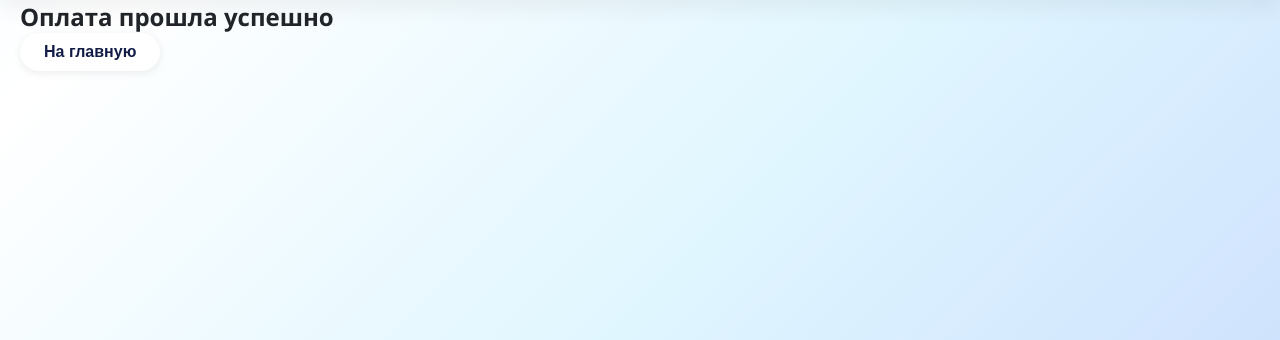
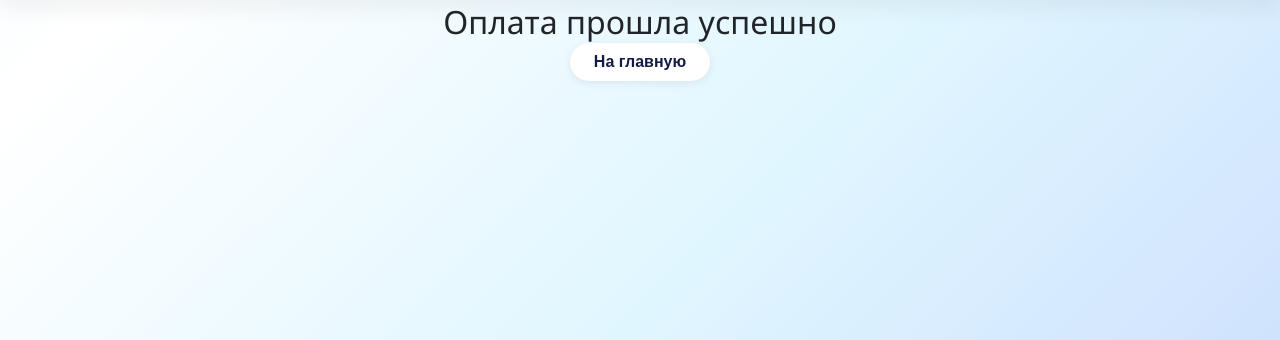
Before and after one commit to astermuru/final_project_user_shop, a Flask app: template templates/checkout.html in a window 1280 px wide. Shown: the part 107-447 px from the top of the page. Run offline with Flask 3, Linux system fonts and the light colour scheme; the template is opened without the code that fills it, so the values that code supplies are empty.

Commit message:
Update checkout.html

```diff
--- a/templates/checkout.html
+++ b/templates/checkout.html
@@ -9,8 +9,10 @@
 <body>
     {% include '_navbar.html' %}
     <div class="container">
-        <h2>Оплата прошла успешно</h2>
-        <a href="{{ url_for('clear_cart') }}"><button class="btn">На главную</button>
+        <h1 style="text-align: center; font-weight: 500;"> Оплата прошла успешно </h1>
+        <div style="text-align: center;">
+            <a href="{{ url_for('clear_cart') }}"><button class="btn">На главную</button>
+        </div>
     </div>
 </body>
 </html>
```
